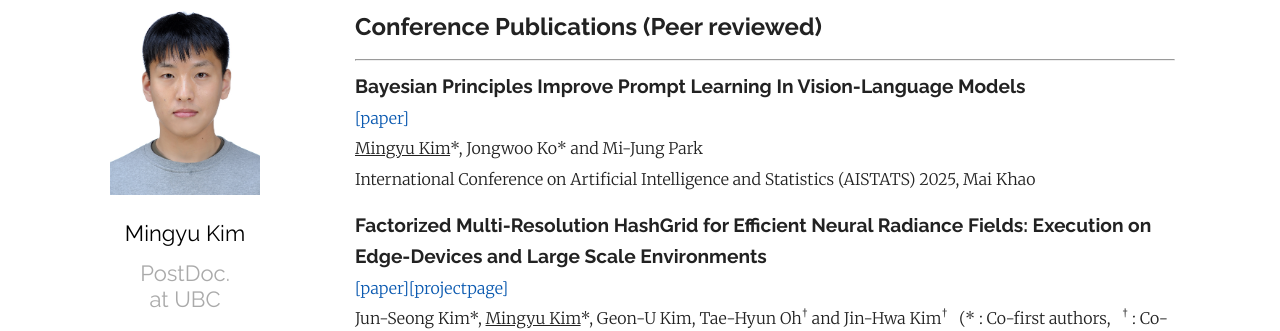
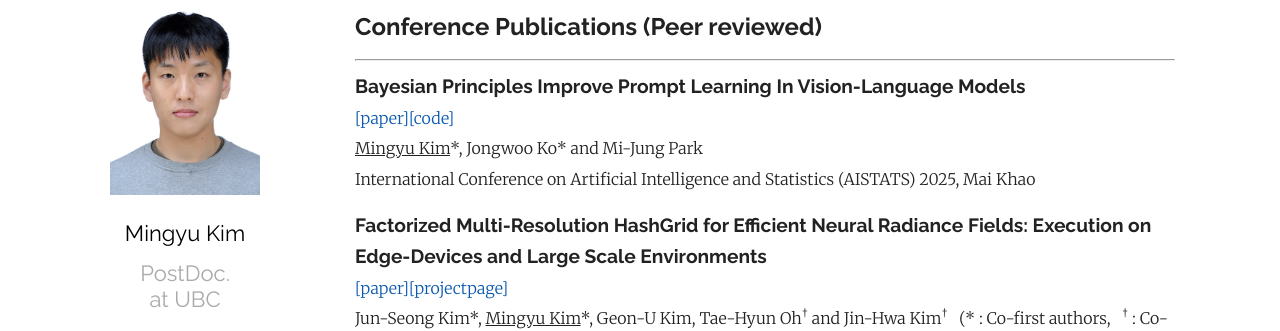
Before and after one commit to MingyuKim87/MingyuKim87.github.io, a Jekyll site: the page built from index.md, in a window 1280 px wide and 900 px high, scrolled down 927 px. Shown: the part 152-483 px from the top of the window. Built offline with Jekyll 4.4.1, drawn with Linux system fonts in a browser that asks for light colours; some web fonts are replaced.

Commit message:
Update index.md

```diff
--- a/index.md
+++ b/index.md
@@ -44,7 +44,7 @@ Email : mgyu.kim [at] ubc.ca
 <hr>
 
 **<span style="font-family:Raleway; font-size:1.2em;"> Bayesian Principles Improve Prompt Learning In Vision-Language Models </span>**
-[[paper]][BP_CLIP]
+[[paper]][BP_CLIP][[code]][bpclip_code]
 <U>Mingyu Kim</U>\*, Jongwoo Ko\* and Mi-Jung Park
 International Conference on Artificial Intelligence and Statistics (AISTATS) 2025, Mai Khao
 
@@ -178,6 +178,7 @@ Journal of the Society of Korea Industrial and Systems Engineering (*Domestic*),
 [CV]: https://drive.google.com/file/d/13tWKjmDb55HC7fq76nkKX0_M7H5vmMUO/view?usp=sharing
 [Actnova]: https://actnova.io/
 [BP_CLIP]: https://arxiv.org/abs/2504.14123
+[bpclip_code]: https://github.com/MingyuKim87/BP_CLIP
 [synergynerf]: https://arxiv.org/abs/2405.07857
 [synergynerf_code]: https://github.com/MingyuKim87/SynergyNeRF
 [synergynerf_project]: https://mingyukim87.github.io/SynergyNeRF
```
